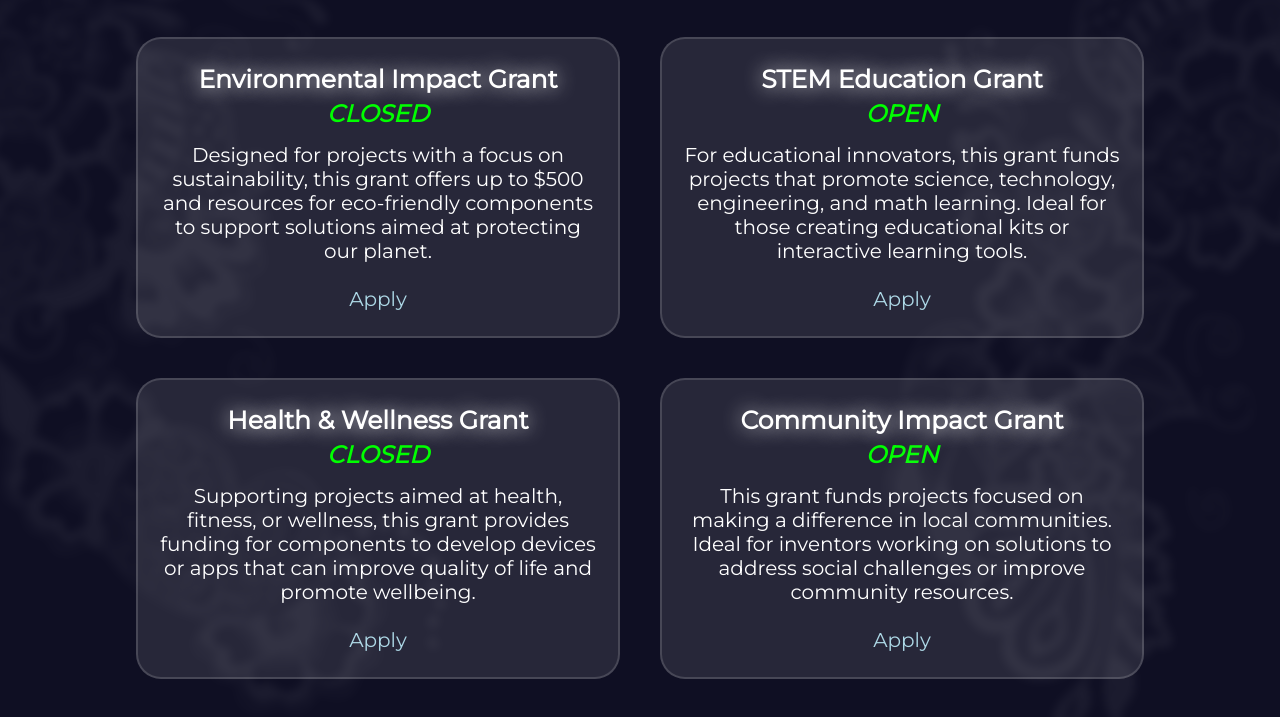
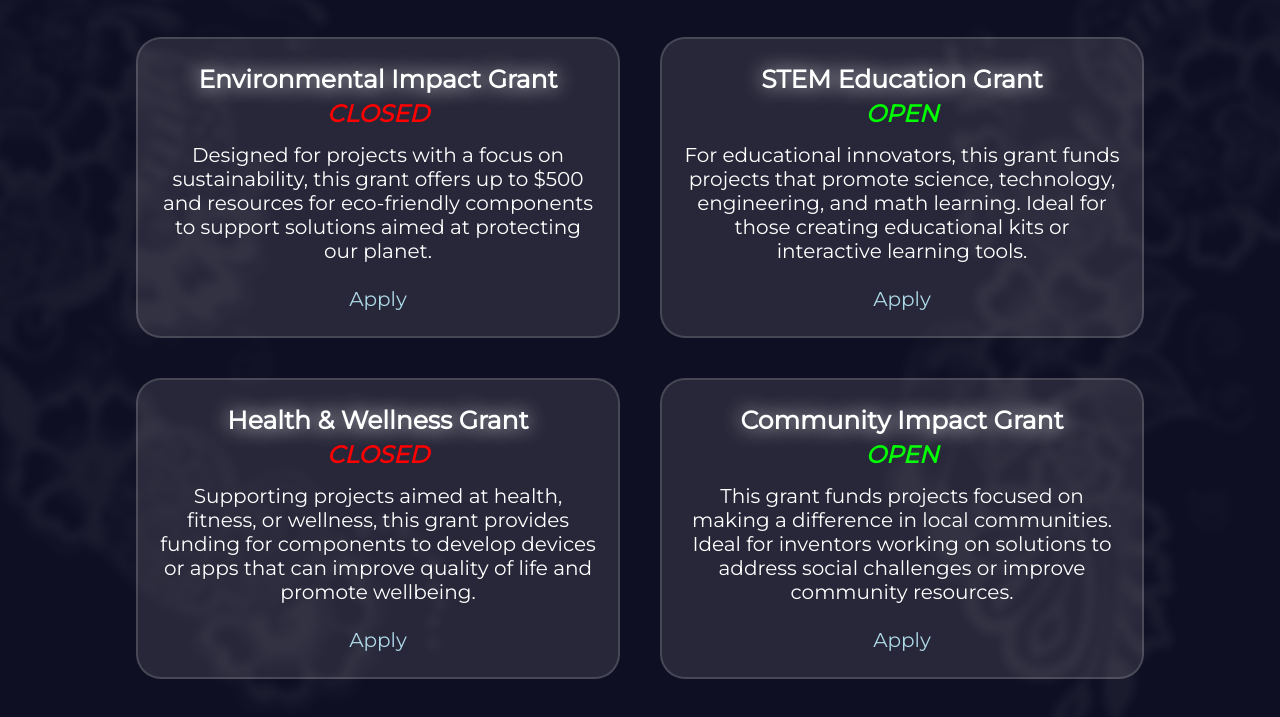
Before and after one commit to WarpRomo/Little-Inventor, a plain HTML site: page sponsors.html in a window 1280 px wide. Shown: the part 914-1631 px from the top of the page. Drawn offline with Linux system fonts and the light colour scheme.

Commit message:
Update sponsors.css

```diff
--- a/styles/sponsors/sponsors.css
+++ b/styles/sponsors/sponsors.css
@@ -33,11 +33,18 @@
 }
 
 .sponsortype > h2{
-  color: lime;
   text-align: center;
   font-family: 'Montoserrat';
   margin-top: 0px;
   margin-bottom: 15px;
+}
+
+.sponsoropen{
+  color: lime;
+}
+
+.sponsorclosed{
+  color: red;
 }
 
 .sponsortype > p{
```
